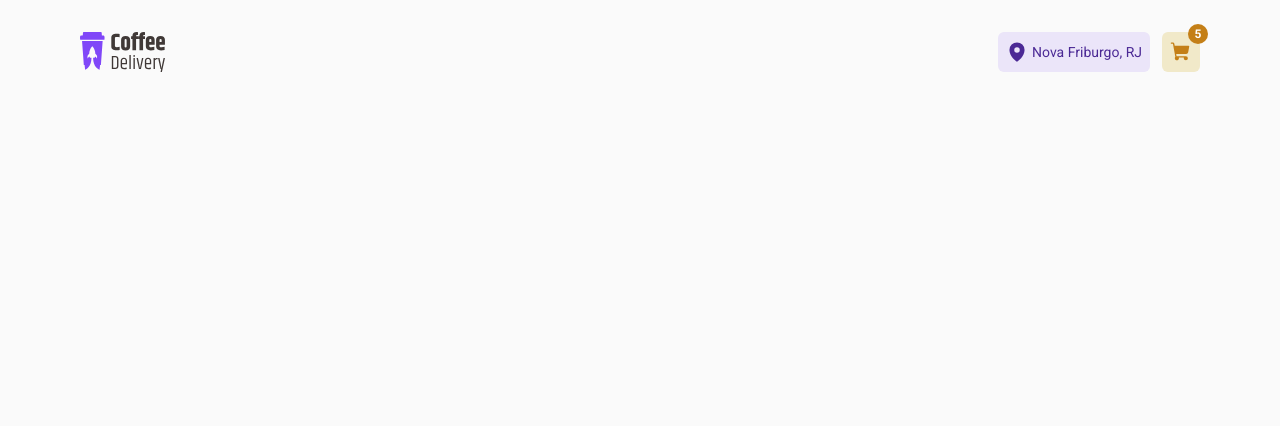
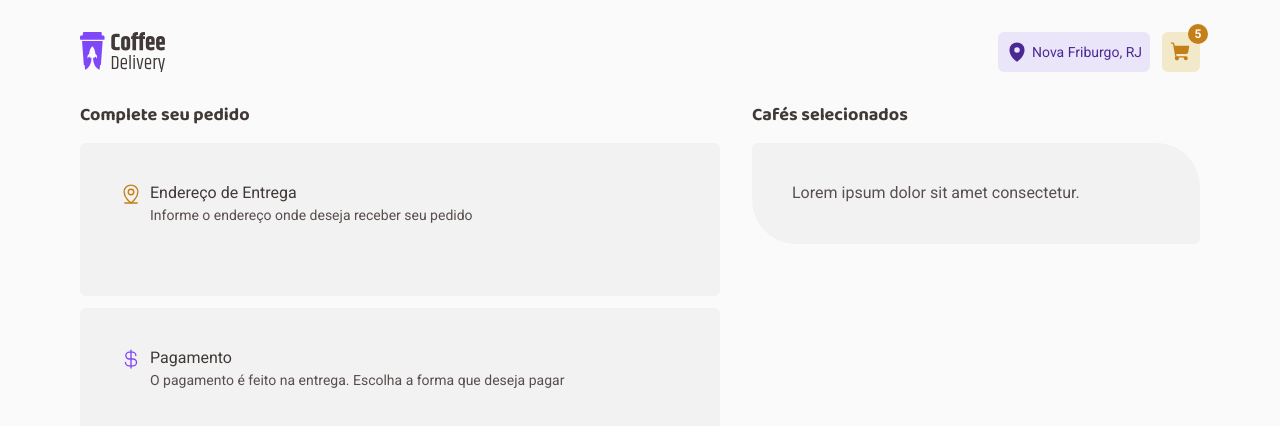
Before and after one commit to HenriqueMarcelo/coffee-delivery, a React (Vite) app: page /checkout in a window 1280 px wide. Shown: the top 426 px of the page. Built offline with nearby package versions, Linux system fonts and the light colour scheme.

Commit message:
Starting Form

```diff
--- a/src/components/Router.tsx
+++ b/src/components/Router.tsx
@@ -1,5 +1,6 @@
 import { Route, Routes } from 'react-router-dom'
 import { DefaultLayout } from '../layouts/DefaultLayout'
+import { Checkout } from '../screens/Checkout'
 import { Home } from '../screens/Home'
 
 export function Router() {
@@ -7,7 +8,7 @@ export function Router() {
     <Routes>
       <Route path="/" element={<DefaultLayout />}>
         <Route path="/" element={<Home />} />
-        <Route path="/checkout" />
+        <Route path="/checkout" element={<Checkout />} />
         <Route path="/success" />
       </Route>
     </Routes>
--- /dev/null
+++ b/src/screens/Checkout/index.tsx
@@ -0,0 +1,50 @@
+import { CurrencyDollar, MapPinLine } from 'phosphor-react'
+import { useTheme } from 'styled-components'
+import {
+  CheckoutContainer,
+  CoffeesCard,
+  FormCard,
+  FormHeader,
+  FormSubtitle,
+  FormTitle,
+  LeftBlock,
+  RightBlock,
+  Title,
+} from './styles'
+
+export function Checkout() {
+  const theme = useTheme()
+  return (
+    <CheckoutContainer>
+      <LeftBlock>
+        <Title>Complete seu pedido</Title>
+        <FormCard>
+          <FormHeader>
+            <MapPinLine size={22} color={theme['yellow-700']} />
+            <div>
+              <FormTitle>Endereço de Entrega</FormTitle>
+              <FormSubtitle>
+                Informe o endereço onde deseja receber seu pedido
+              </FormSubtitle>
+            </div>
+          </FormHeader>
+        </FormCard>
+        <FormCard>
+          <FormHeader>
+            <CurrencyDollar size={22} color={theme['purple-500']} />
+            <div>
+              <FormTitle>Pagamento</FormTitle>
+              <FormSubtitle>
+                O pagamento é feito na entrega. Escolha a forma que deseja pagar
+              </FormSubtitle>
+            </div>
+          </FormHeader>
+        </FormCard>
+      </LeftBlock>
+      <RightBlock>
+        <Title>Cafés selecionados</Title>
+        <CoffeesCard>Lorem ipsum dolor sit amet consectetur.</CoffeesCard>
+      </RightBlock>
+    </CheckoutContainer>
+  )
+}
--- /dev/null
+++ b/src/screens/Checkout/styles.ts
@@ -0,0 +1,69 @@
+import styled from 'styled-components'
+
+export const CheckoutContainer = styled.div`
+  max-width: 1120px;
+  display: flex;
+  justify-content: space-between;
+  margin: 2rem auto;
+`
+
+export const Title = styled.h2`
+  font-family: 'Baloo 2';
+  font-style: normal;
+  font-weight: 700;
+  font-size: 18px;
+  line-height: 130%;
+
+  margin-bottom: 1rem;
+
+  color: ${({ theme }) => theme['gray-800']};
+`
+
+export const LeftBlock = styled.div`
+  width: 640px;
+`
+
+export const RightBlock = styled.div`
+  width: 448px;
+`
+
+const Card = styled.div`
+  padding: 40px;
+  background-color: ${({ theme }) => theme['gray-200']};
+`
+
+export const FormCard = styled(Card)`
+  border-radius: 6px;
+  margin-bottom: 0.75rem;
+`
+
+export const CoffeesCard = styled(Card)`
+  border-radius: 6px 44px;
+`
+
+export const FormHeader = styled.header`
+  display: flex;
+  gap: 0.5rem;
+  margin-bottom: 2rem;
+`
+
+export const FormTitle = styled.h3`
+  font-family: 'Roboto';
+  font-style: normal;
+  font-weight: 400;
+  font-size: 16px;
+  line-height: 130%;
+
+  color: ${({ theme }) => theme['gray-800']};
+  margin-bottom: 0.125rem;
+`
+
+export const FormSubtitle = styled.h4`
+  font-family: 'Roboto';
+  font-style: normal;
+  font-weight: 400;
+  font-size: 14px;
+  line-height: 130%;
+
+  color: ${({ theme }) => theme['gray-700']};
+`
```
